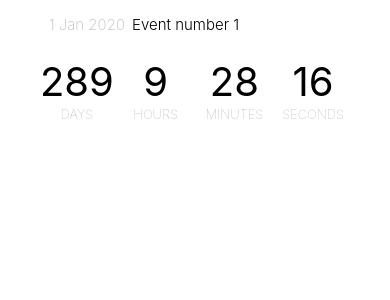
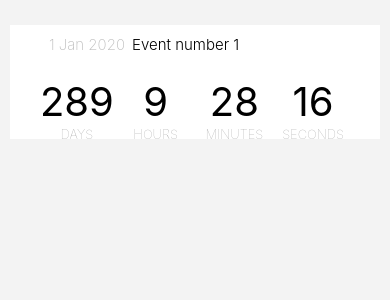
Before and after one commit to kalitawojciech/React_Native, a React Native app in the folder MyFirstApp/: screen / in a window 390 px wide. Shown: the top 300 px of the page. Built offline with nearby package versions, Linux system fonts and the light colour scheme.

Commit message:
added style to EventList component

```diff
--- a/MyFirstApp/src/components/EventCard.js
+++ b/MyFirstApp/src/components/EventCard.js
@@ -53,7 +53,7 @@ const styles = StyleSheet.create({
          textAlign: 'center',
          paddingTop: 0
      }
-})
+});
 
 export default function EventCard({ event }) {
     const {
--- a/MyFirstApp/src/components/EventList.js
+++ b/MyFirstApp/src/components/EventList.js
@@ -4,8 +4,17 @@
 /* eslint-disable class-methods-use-this */
 
 import React, { Component } from 'react';
-import { FlatList, Text } from 'react-native';
-import EventCard from './EventCard'
+import { FlatList, Text, StyleSheet } from 'react-native';
+import EventCard from './EventCard';
+
+const styles = StyleSheet.create({
+    list: {
+        flex: 1,
+        paddingTop: 20,
+        backgroundColor: '#f3f3f3'
+    }
+});
+
 class EventList extends Component {
     state={
         events: []
@@ -22,6 +31,7 @@ class EventList extends Component {
     render () {
         return (
             <FlatList
+            style={styles.list}
             data={this.state.events}
             renderItem={({ item }) => <EventCard event={ item }/>}
             keyExtractor={item => item.id}
```
